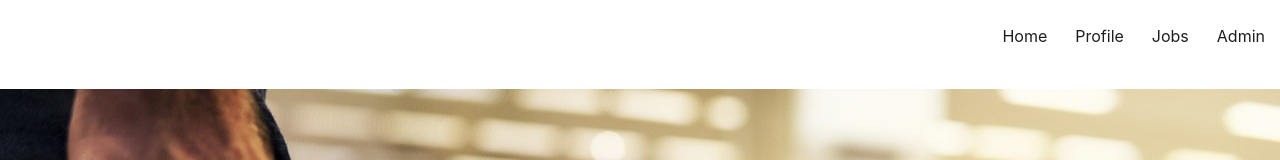
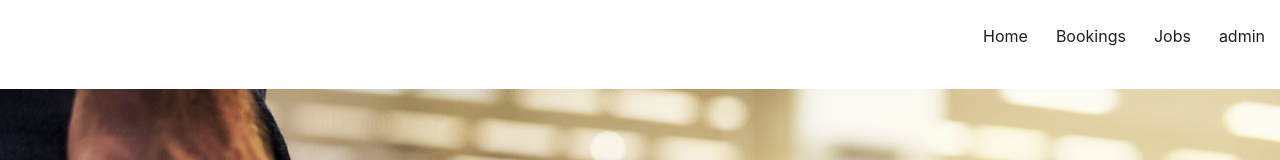
Before and after one commit to stephaniebeatrice/Flight-booking-system, a React (Create React App) app: page / in a window 1280 px wide. Shown: the top 160 px of the page. Built offline with nearby package versions, Linux system fonts and the light colour scheme.

Commit message:
checking if a user is authenticated

```diff
--- a/src/components/header/header.js
+++ b/src/components/header/header.js
@@ -13,7 +13,7 @@ export const Header = () => {
       <section id="bottom-section">
         <div>{/* TODO: ADD AN IMAGE HERE */}</div>
         {/* #1d94f7 */}
-
+        {user ? (
           <div className="col right">
             <span id="ctl00_ctBody_Web_Content_Home_Web_Header_Web_Menu_Web_menu">
               <nav id="main_nav">
@@ -24,8 +24,8 @@ export const Header = () => {
                     </Link>
                   </li>
                   <li className="current-menu-item">
-                  <Link style={{ textDecoration: "none" }} to={"/Profile"}>
-                    Profile
+                    <Link style={{ textDecoration: "none" }} to={"/booking"}>
+                      Bookings
                     </Link>
                   </li>
                   <li className="has-children">
@@ -35,13 +35,23 @@ export const Header = () => {
                   </li>
                   <li className="has-children">
                     <Link style={{ textDecoration: "none" }} to={"/Admin"}>
-                    Admin
+                      admin
                     </Link>
                   </li>
                 </ul>
               </nav>
             </span>
           </div>
+        ) : (
+          <div style={{ display: "flex", flexDirection: "row", justifyContent: "flex-end", padding: ".2rem 0rem" }}>
+            <Button onClick={() => navigation("/Login")} style={{ margin: "0rem .8rem" }}>
+              Login
+            </Button>
+            <Button onClick={() => navigation("/SignUp")} style={{ margin: "0rem .8rem" }}>
+              Register
+            </Button>
+          </div>
+        )}
       </section>
     </header>
   );
```
Lines whose indentation alone changed are shown as unchanged.
